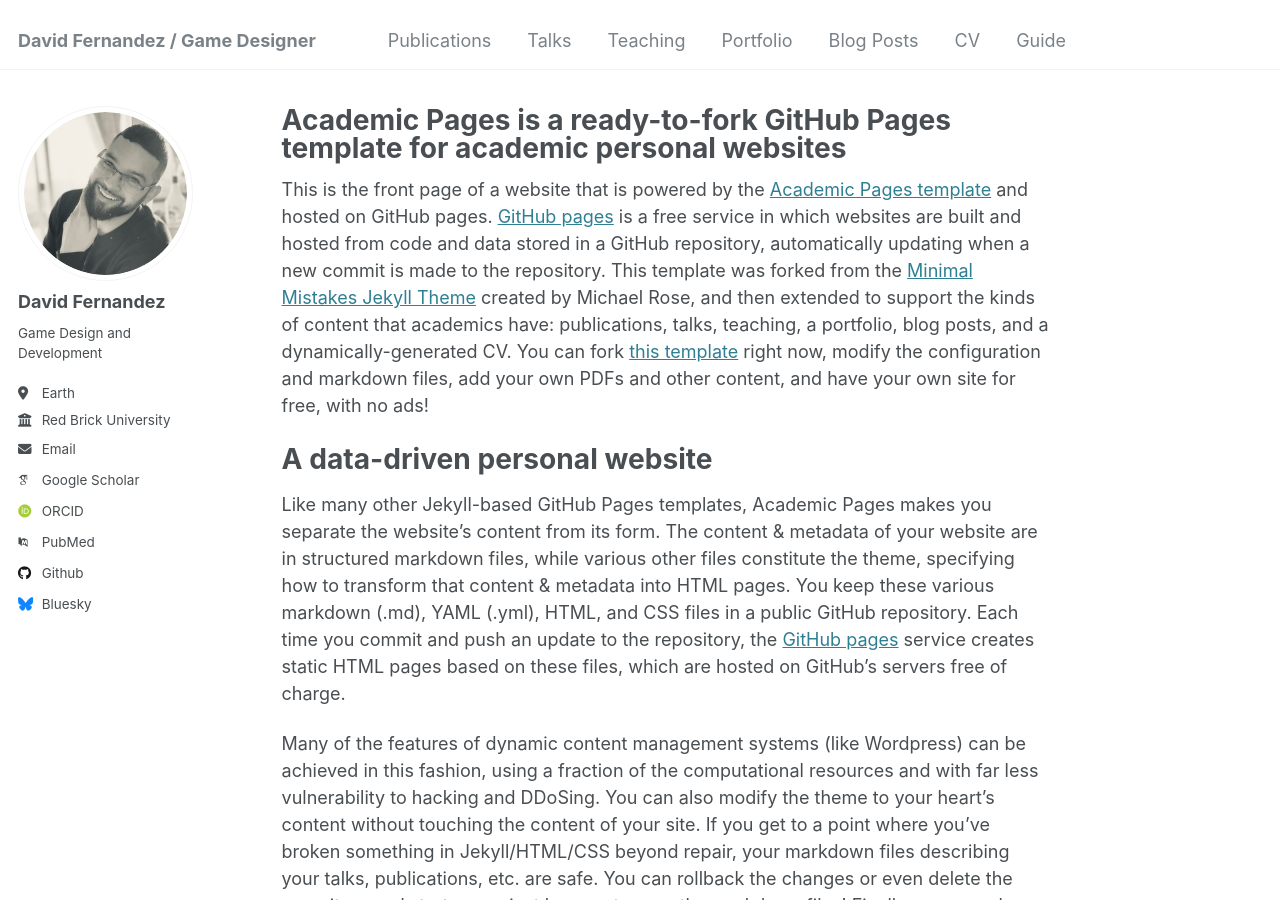
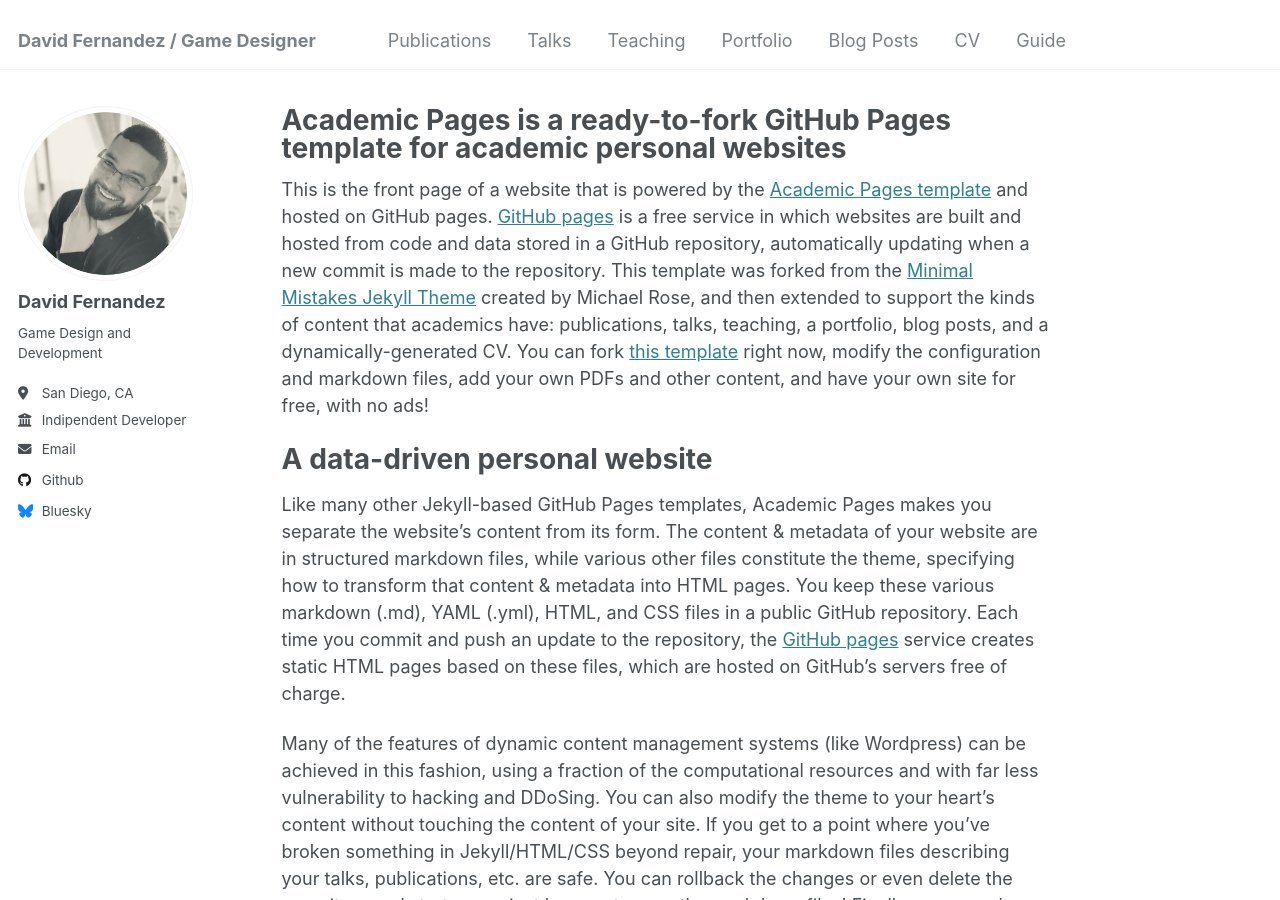
Before and after one commit to demonsheadgames/demonsheadgames.github.io, a Jekyll site: the page built from _pages/about.md, in a window 1280 px wide and 900 px high. Built offline with Jekyll 4.4.1, drawn with Linux system fonts in a browser that asks for light colours; some web fonts are replaced.

Commit message:
Update _config.yml

```diff
--- a/_config.yml
+++ b/_config.yml
@@ -25,18 +25,18 @@ author:
   name             : "David Fernandez"
   pronouns         : # example: "she/her"
   bio              : "Game Design and Development"
-  location         : "Earth"
-  employer         : "Red Brick University"
+  location         : "San Diego, CA"
+  employer         : "Indipendent Developer"
   uri              : # URL
-  email            : "none@example.org"
+  email            : "dfpgrm@icloud.com"
 
   # Academic websites
   arxiv            : # URL - Update with the correct link to your profile
-  googlescholar    : "https://scholar.google.com/citations?user=PS_CX0AAAAAJ"
+  googlescholar    : # URL
   impactstory      : # URL
-  orcid            : "http://orcid.org/yourorcidurl"
+  orcid            : # URL
   semantic         : # URL
-  pubmed           : "https://www.ncbi.nlm.nih.gov/pubmed/?term=john+snow"
+  pubmed           : # URL
   researchgate     : # URL
   scopus           : # URL
 
```
